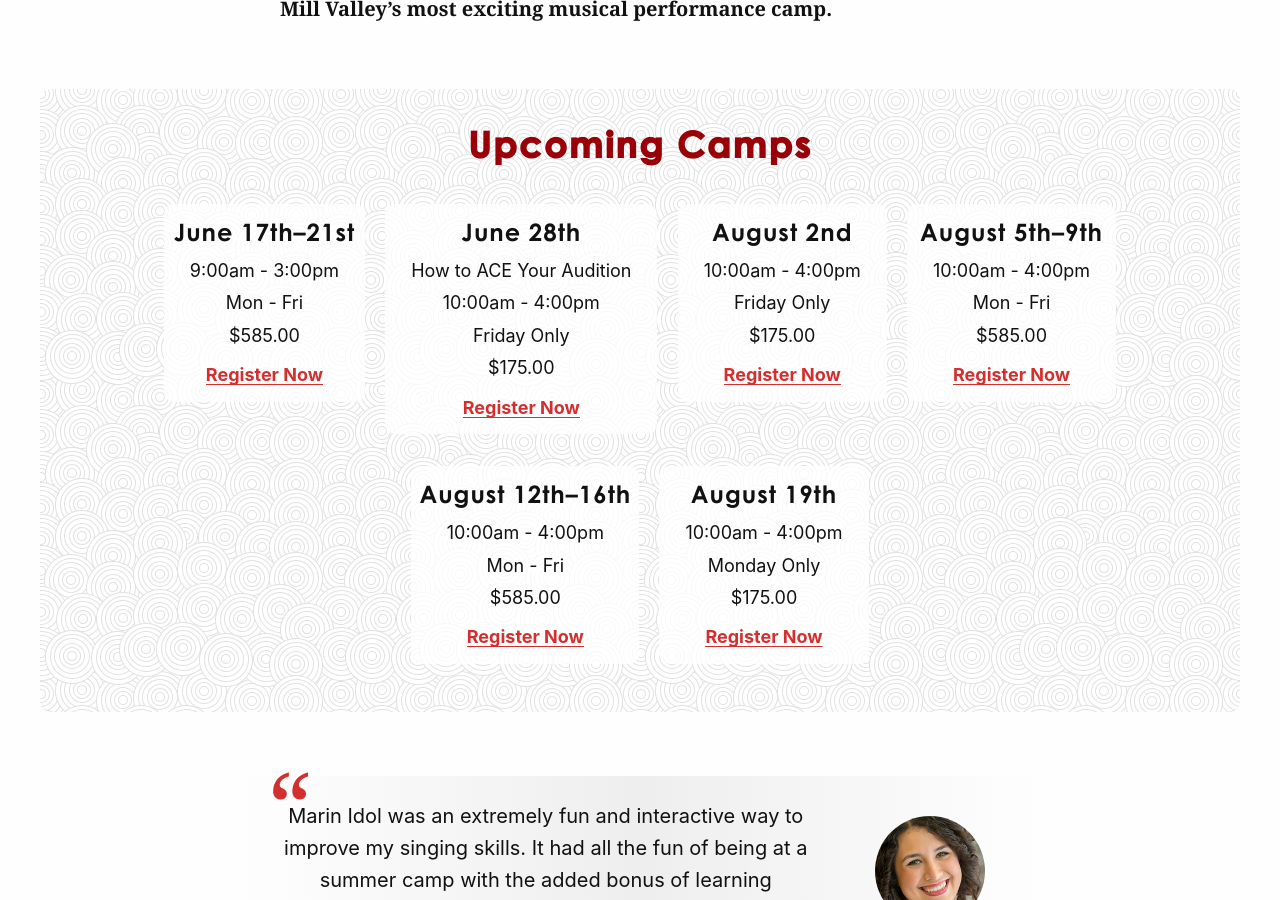
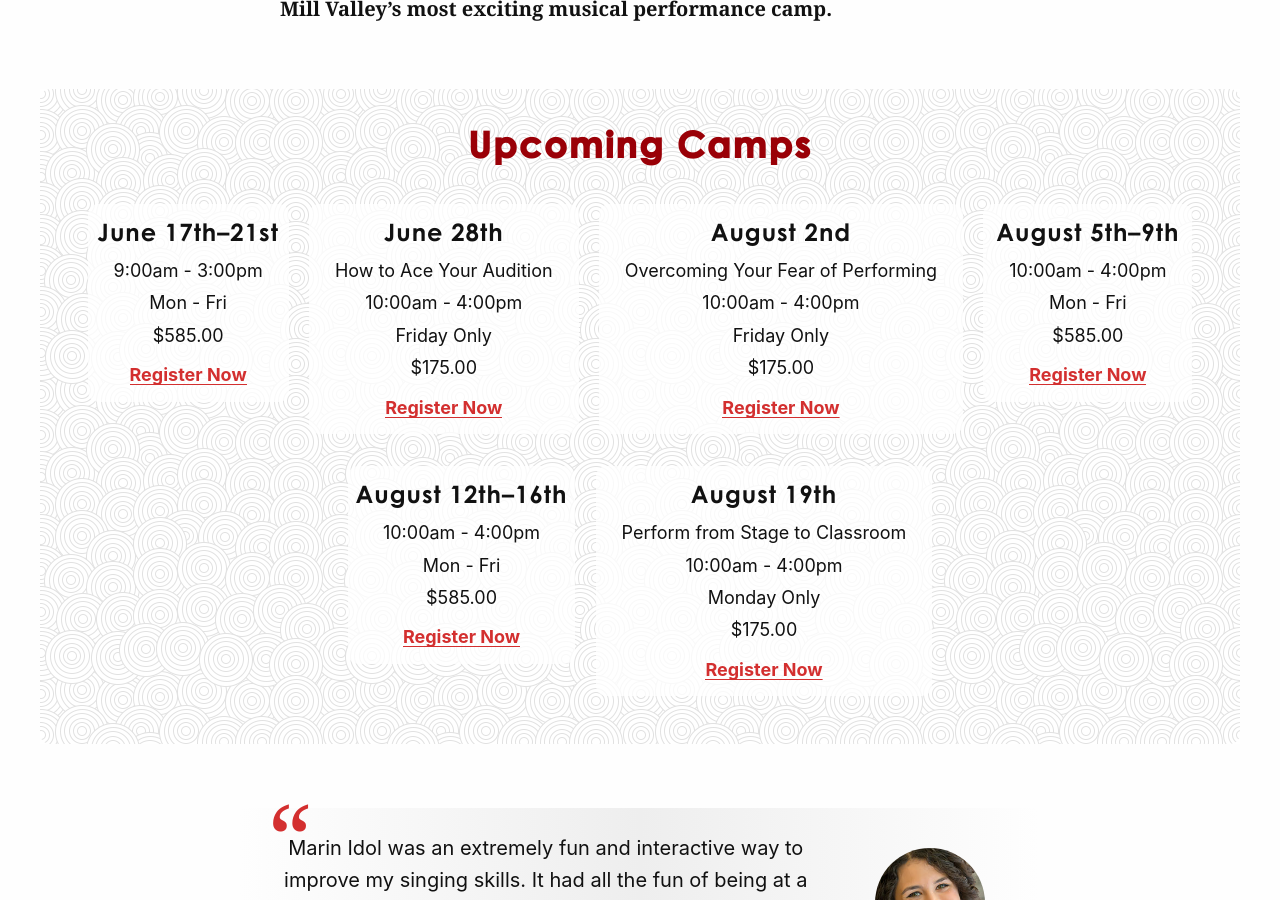
Before and after one commit to cchaiken/ccms, a Jekyll site: the page built from marin-idol-performance-camps.md, in a window 1280 px wide and 900 px high, scrolled down 1171 px. Built offline with Jekyll 4.4.1, drawn with Linux system fonts in a browser that asks for light colours; some web fonts are replaced.

Commit message:
Updated Marin Idol Performance Camps

```diff
--- a/marin-idol-performance-camps.md
+++ b/marin-idol-performance-camps.md
@@ -20,7 +20,7 @@
     target="_blank">Register Now</a>
 - start_date: 2019-06-28 00:00:00 Z
   end_date: 2019-06-28 00:00:00 Z
-  description: How to ACE Your Audition
+  description: How to Ace Your Audition
   times: 10:00am - 4:00pm
   days: Friday Only
   cost: "$175.00"
@@ -28,7 +28,7 @@
     target="_blank">Register Now</a>
 - start_date: 2019-08-02 00:00:00 Z
   end_date: 2019-08-02 00:00:00 Z
-  description:
+  description: Overcoming Your Fear of Performing
   times: 10:00am - 4:00pm
   days: Friday Only
   cost: "$175.00"
@@ -52,7 +52,7 @@
     target="_blank">Register Now</a>
 - start_date: 2019-08-19 00:00:00 Z
   end_date: 2019-08-19 00:00:00 Z
-  description:
+  description: Perform from Stage to Classroom
   times: 10:00am - 4:00pm
   days: Monday Only
   cost: "$175.00"
```
